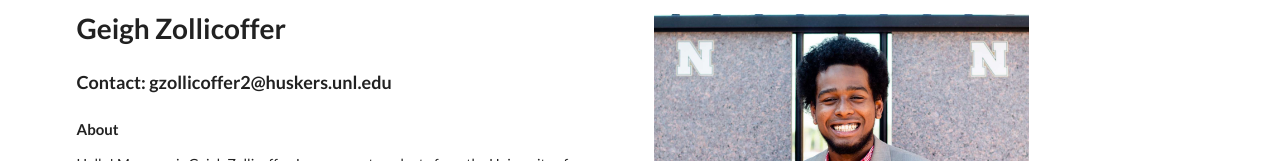
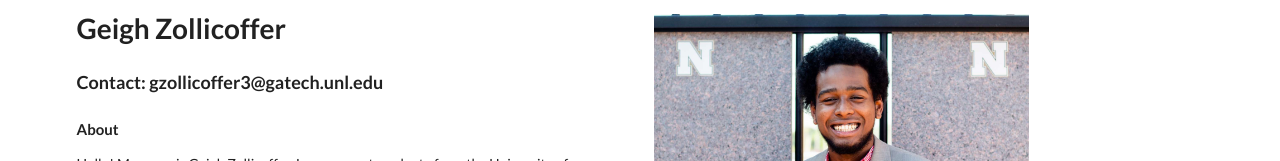
Before and after one commit to geighz/academic-website, a React (Create React App) app: page / in a window 1280 px wide. Shown: the top 161 px of the page. Built offline with nearby package versions, Linux system fonts and the light colour scheme; what aws-amplify would draw is missing.

Commit message:
Update Header.js
Added change of email

```diff
--- a/src/Header.js
+++ b/src/Header.js
@@ -9,7 +9,7 @@ const Header = () =>{
     <div className="ui two column grid">
       <div className = "column">
         <div className="ui huge header">Geigh Zollicoffer</div>
-        <div className="ui big header">Contact: gzollicoffer2@huskers.unl.edu</div>
+        <div className="ui big header">Contact: gzollicoffer3@gatech.unl.edu</div>
         <div className="ui small header">About</div>
           <p>Hello! My name is Geigh Zollicoffer. I am a recent graduate from
           the University of Nebraska-Lincoln, and I wrote and
```
